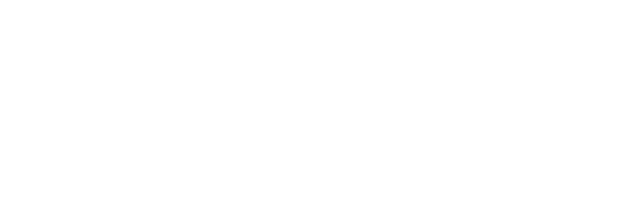
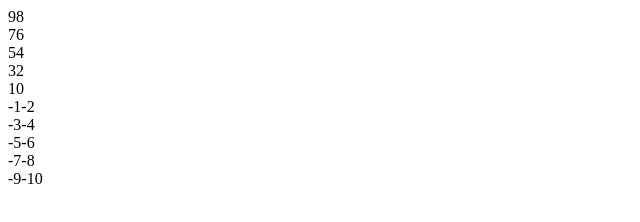
Before and after one commit to KNOX-of-UPC/training-materials, a plain HTML site: page J/J-test.html in a window 1280 px wide. Shown: the whole page, without its empty margins (0-640 px from the left). Drawn offline with Linux system fonts and the light colour scheme.

Commit message:
8.21 zzb commit

```diff
--- a/J/J-test.html
+++ b/J/J-test.html
@@ -55,5 +55,17 @@
 		    alert("finally");
 		}
 	</script> -->
+	<script>
+		var bool=true;
+		console.log(typeof(bool));
+		console.log(bool instanceof Boolean);
+		var a=b=10;
+		for(i=0;i<10;i++){
+			// a--;
+			// --b;
+			console.log(a--,--b);
+			document.write(a--,--b,"<br />")
+		}
+	</script>
 </body>
 </html>
```
Also changed, not shown: 2 other files.
